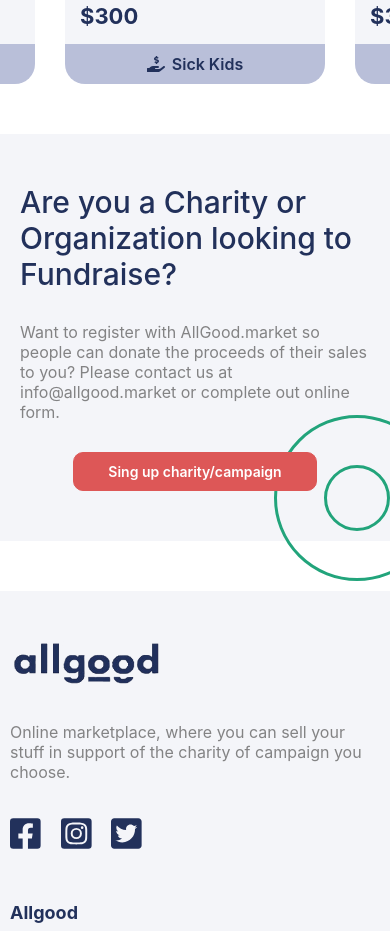
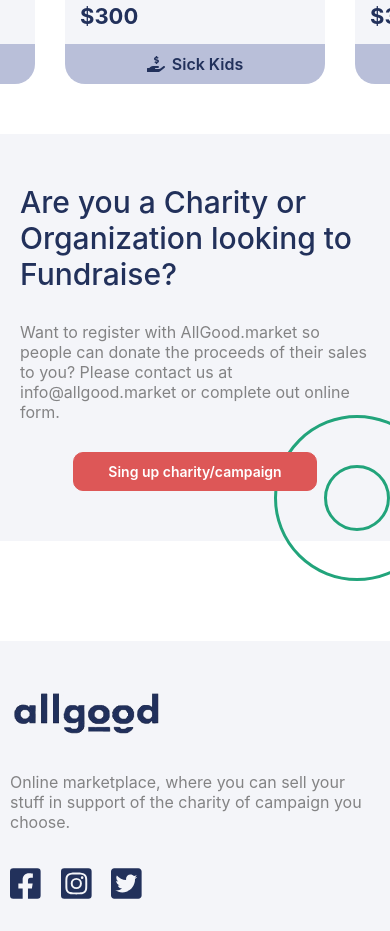
Before and after one commit to interuros/allgood, a React (Create React App) app: page / in a window 390 px wide. Shown: the part 2920-3851 px from the top of the page. Built offline with nearby package versions, Linux system fonts and the light colour scheme.

Commit message:
small changes to code

```diff
--- a/src/components/app/App.js
+++ b/src/components/app/App.js
@@ -49,8 +49,8 @@
   render() {
     return (
       <div className="App">
-        <Navigation mobile={this.state.mobile}/>
-        <Hero mobile={this.state.mobile}/>
+        <Navigation mobile={this.isMobile()}/>
+        <Hero mobile={this.isMobile()}/>
         <HowItWorks/>
         <Post/>
         <Featured/>
--- a/src/components/call_to_action/CallToAction.scss
+++ b/src/components/call_to_action/CallToAction.scss
@@ -57,7 +57,7 @@
 
     @media only screen and (max-width:900px) {
         & {
-            padding-bottom: 50px;
+            padding-bottom: 100px;
             padding-left: 0;
 
             &__container {
```
